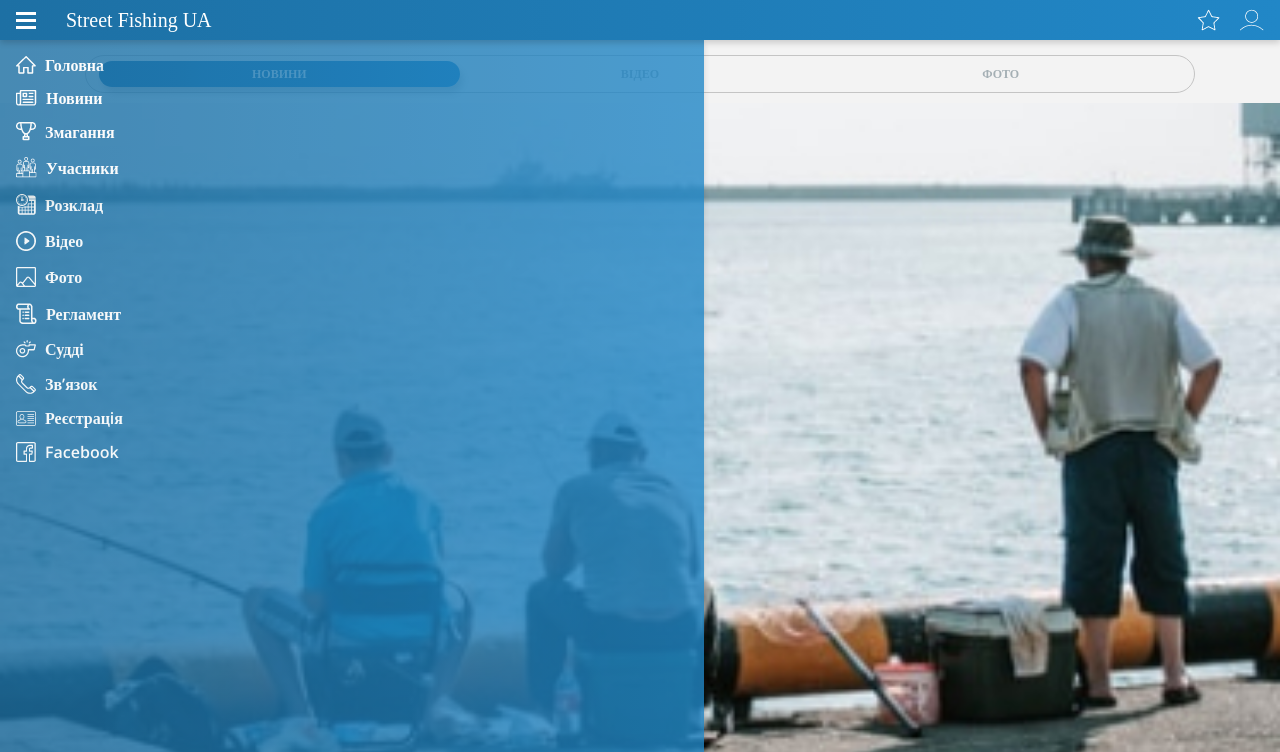
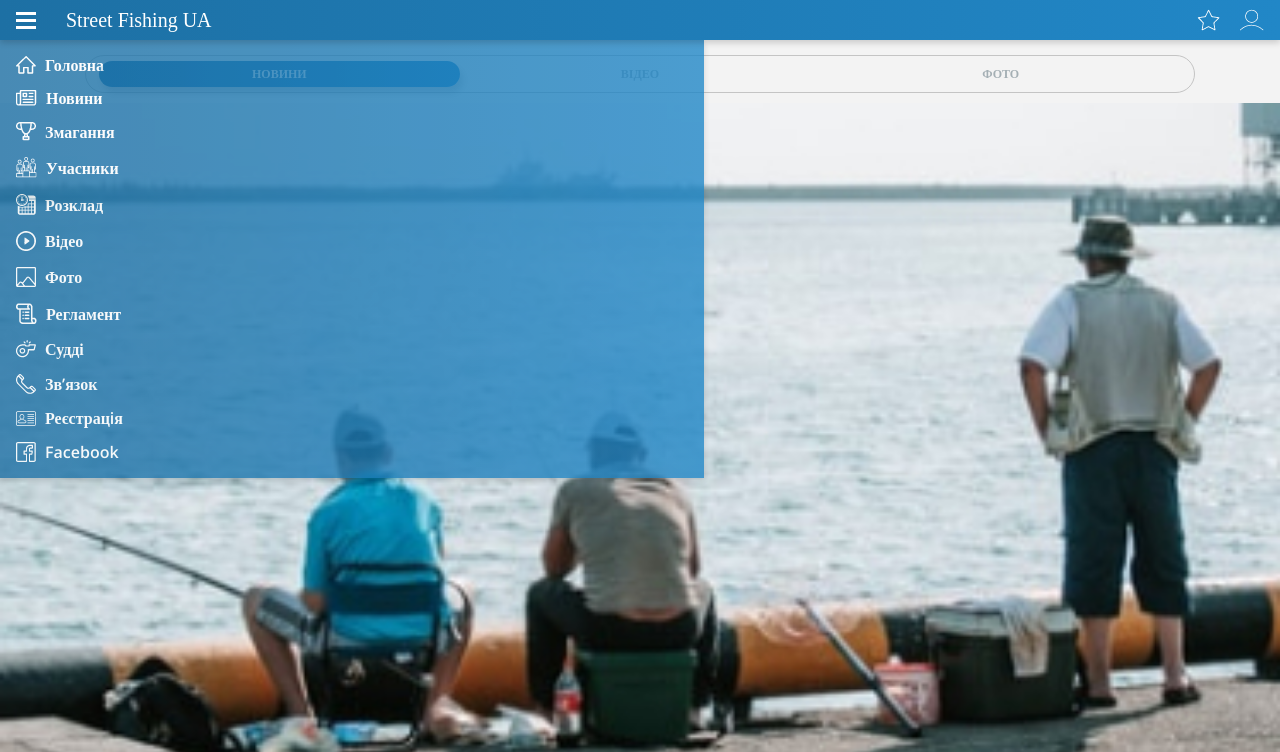
Before and after one commit to Gorandrey/fishings, a plain HTML site: page index.html in a window 1280 px wide. Both pictures are taken after a click on the element 26 px from the left and 20 px from the top of the page. Shown: the top 752 px of the page. Drawn offline with nearby package versions, Linux system fonts and the light colour scheme.

Commit message:
fix bugs

```diff
--- a/css/main.css
+++ b/css/main.css
@@ -82,13 +82,15 @@ body {
       background-position: -38px -141px;
       margin-left: 20px; }
 
-.sidebar .menu {
+.sidebar {
   height: 0;
   width: 0;
   opacity: 0;
-  position: absolute;
+  position: fixed;
   top: 40px;
   left: 0;
+  overflow: hidden; }
+  .sidebar .menu {
     -webkit-box-shadow: 0 3px 6px rgba(0, 0, 0, 0.16);
             box-shadow: 0 3px 6px rgba(0, 0, 0, 0.16);
     background-image: -webkit-gradient(linear, right top, left top, from(#2187c7), to(#1d70a4));
@@ -96,7 +98,6 @@ body {
     background-image: -o-linear-gradient(right, #2187c7 0%, #1d70a4 100%);
     background-image: linear-gradient(270deg, #2187c7 0%, #1d70a4 100%);
     color: #fff;
-  overflow: hidden;
     padding: 8px 0; }
     .sidebar .menu .menu-link {
       display: -webkit-box;
@@ -170,6 +171,16 @@ body {
       height: 20px;
       background-position: -146px -36px; }
 
+.nav-show {
+  height: -webkit-calc(100vh - 85px);
+  height: calc(100vh - 85px);
+  width: 100%;
+  overflow-y: scroll;
+  z-index: 2;
+  -webkit-transition: opacity 0.5s ease-out;
+  -o-transition: opacity 0.5s ease-out;
+  transition: opacity 0.5s ease-out;
+  opacity: 0.8; }
   .nav-show .menu-icon span {
     -webkit-transform: rotate(45deg);
         -ms-transform: rotate(45deg);
@@ -187,17 +198,8 @@ body {
       opacity: 0; }
     .nav-show .menu-icon span:last-child {
       opacity: 0; }
-
   .nav-show .menu {
-  height: -webkit-calc(100vh - 85px);
-  height: calc(100vh - 85px);
-  width: 55vw;
-  opacity: 0.8;
-  -webkit-transition: opacity 0.5s ease-out;
-  -o-transition: opacity 0.5s ease-out;
-  transition: opacity 0.5s ease-out;
-  z-index: 2;
-  overflow: auto; }
+    width: 55vw; }
 
 .main-content {
   padding: 15px 0; }
```
Lines whose indentation alone changed are shown as unchanged.
